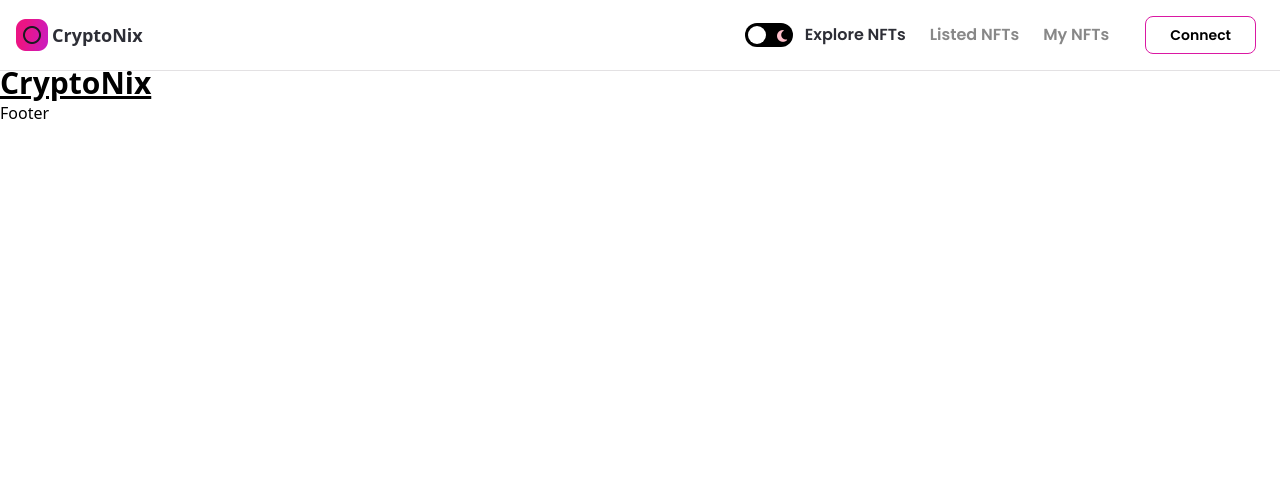
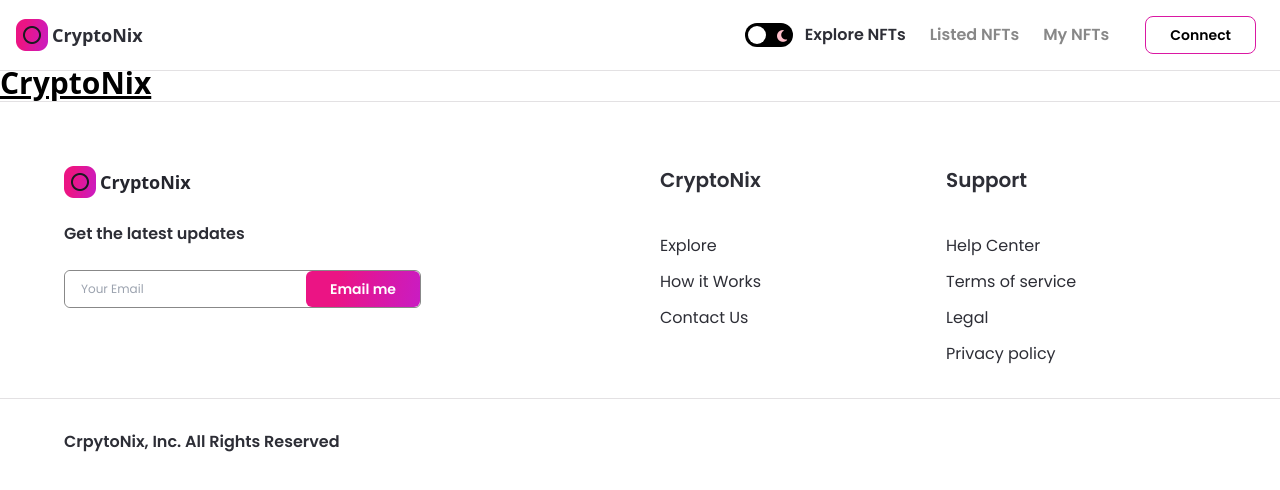
Before and after one commit to faisaljamil25/CryptoNix, a Next.js app: page / in a window 1280 px wide. Shown: the top 490 px of the page. Built offline with nearby package versions, Linux system fonts and the light colour scheme.

Commit message:
feat: footer

```diff
--- a/src/components/Footer.tsx
+++ b/src/components/Footer.tsx
@@ -1,5 +1,123 @@
 import React from 'react';
+import Image from 'next/image';
+import { useTheme } from 'next-themes';
 
-const Footer = () => <div>Footer</div>;
+import images from '../../assets';
+import Button from './Button';
+
+interface FooterLinksProps {
+  heading: string;
+  items: string[];
+  extraClasses: string;
+}
+
+const FooterLinks: React.FC<FooterLinksProps> = ({
+  heading,
+  items,
+  extraClasses,
+}) => (
+  <div className={`flex-1 justify-start items-start ${extraClasses}`}>
+    <h3 className='font-poppins dark:text-white text-nft-black-1 font-semibold text-xl mb-10'>
+      {heading}
+    </h3>
+    {items.map((item, index) => (
+      <p
+        key={item + index}
+        className='font-poppins dark:text-white text-nft-black-1 font-normal text-base cursor-pointer dark:hover:text-nft-gray-1 hover:text-nft-black-1 my-3'
+      >
+        {item}
+      </p>
+    ))}
+  </div>
+);
+
+const Footer = () => {
+  const { theme } = useTheme();
+
+  return (
+    <footer className='flexCenter flex-col border-t dark:border-nft-black-1 border-nft-gray-1 sm:py-8 py-16'>
+      <div className='w-full minmd:w-4/5 flex flex-row md:flex-col sm:px-4 px-16'>
+        <div className='flexStart flex-1 flex-col'>
+          <div className='flexCenter cursor-pointer'>
+            <Image
+              src={images.logo02}
+              objectFit='contain'
+              width={32}
+              height={32}
+              alt='logo'
+            />
+            <p className=' dark:text-white text-nft-dark font-semibold text-lg ml-1'>
+              CryptoNix
+            </p>
+          </div>
+          <p className='font-poppins dark:text-white text-nft-black-1 font-semibold text-base mt-6'>
+            Get the latest updates
+          </p>
+          <div className='flexBetween md:w-full minlg:w-557 w-357 mt-6 dark:bg-nft-black-2 bg-white border dark:border-nft-black-2 border-nft-gray-2 rounded-md'>
+            <input
+              type='email'
+              placeholder='Your Email'
+              className='h-full flex-1 w-full dark:bg-nft-black-2 bg-white px-4 rounded-md font-poppins dark:text-white text-nft-black-1 font-normal text-xs minlg:text-lg outline-none'
+            />
+            <div className='flex-initial'>
+              <Button
+                btnName='Email me'
+                btnType='primary'
+                classStyles='rounded-md'
+                handleClick={() => {}}
+              />
+            </div>
+          </div>
+        </div>
+
+        <div className='flex-1 flexBetweenStart flex-wrap ml-10 md:ml-0 md:mt-8'>
+          <FooterLinks
+            heading='CryptoNix'
+            items={['Explore', 'How it Works', 'Contact Us']}
+            extraClasses=''
+          />
+          <FooterLinks
+            heading='Support'
+            items={[
+              'Help Center',
+              'Terms of service',
+              'Legal',
+              'Privacy policy',
+            ]}
+            extraClasses='ml-4'
+          />
+        </div>
+      </div>
+
+      <div className='flexCenter w-full mt-5 border-t dark:border-nft-black-1 border-nft-gray-1 sm:px-4 px-16'>
+        <div className='flexBetween flex-row w-full minmd:w-4/5 sm:flex-col mt-7'>
+          <p className='font-poppins dark:text-white text-nft-black-1 font-semibold text-base'>
+            CrpytoNix, Inc. All Rights Reserved
+          </p>
+          <div className='flex flex-row sm:mt-4'>
+            {[
+              images.instagram,
+              images.twitter,
+              images.telegram,
+              images.discord,
+            ].map((image, index) => (
+              <div className='mx-2 cursor-pointer' key={`image ${index}`}>
+                <Image
+                  src={image}
+                  key={index}
+                  objectFit='contain'
+                  width={24}
+                  height={24}
+                  alt='social'
+                  className={theme === 'light' ? 'filter invert' : undefined}
+                />
+              </div>
+            ))}
+          </div>
+        </div>
+      </div>
+    </footer>
+  );
+};
 
 export default Footer;
```
